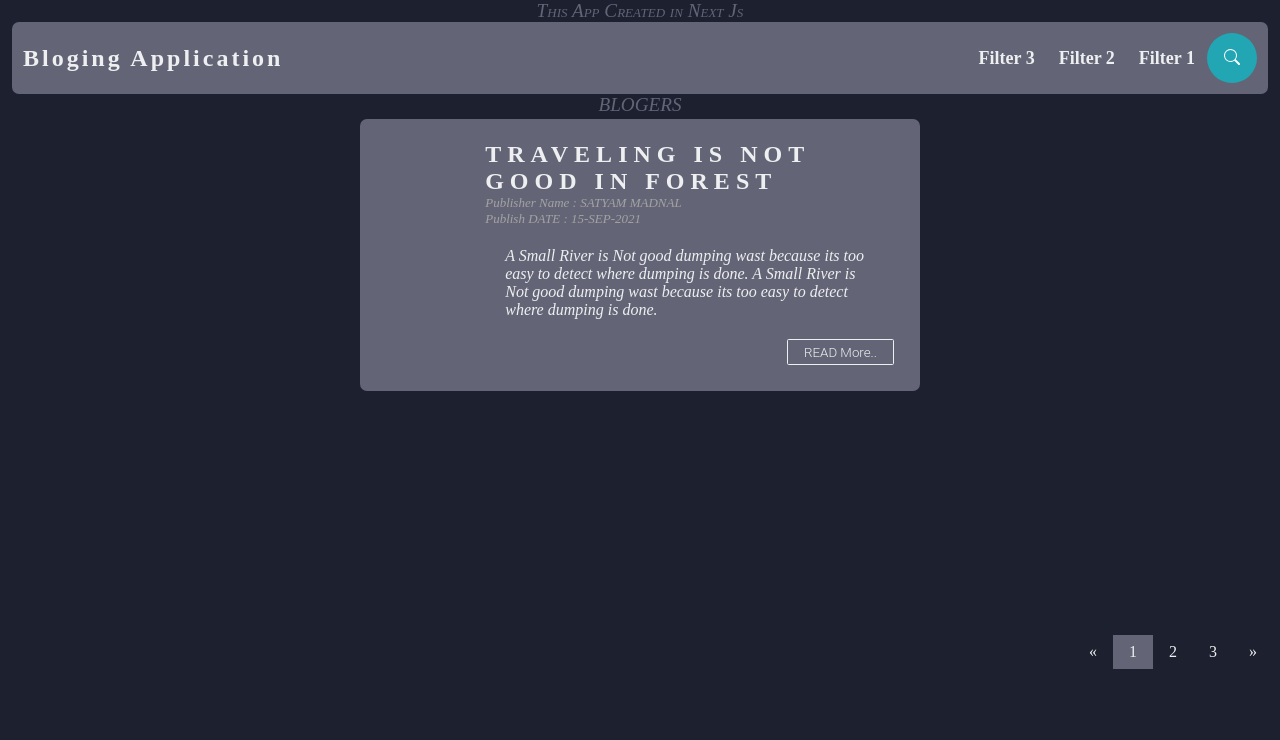
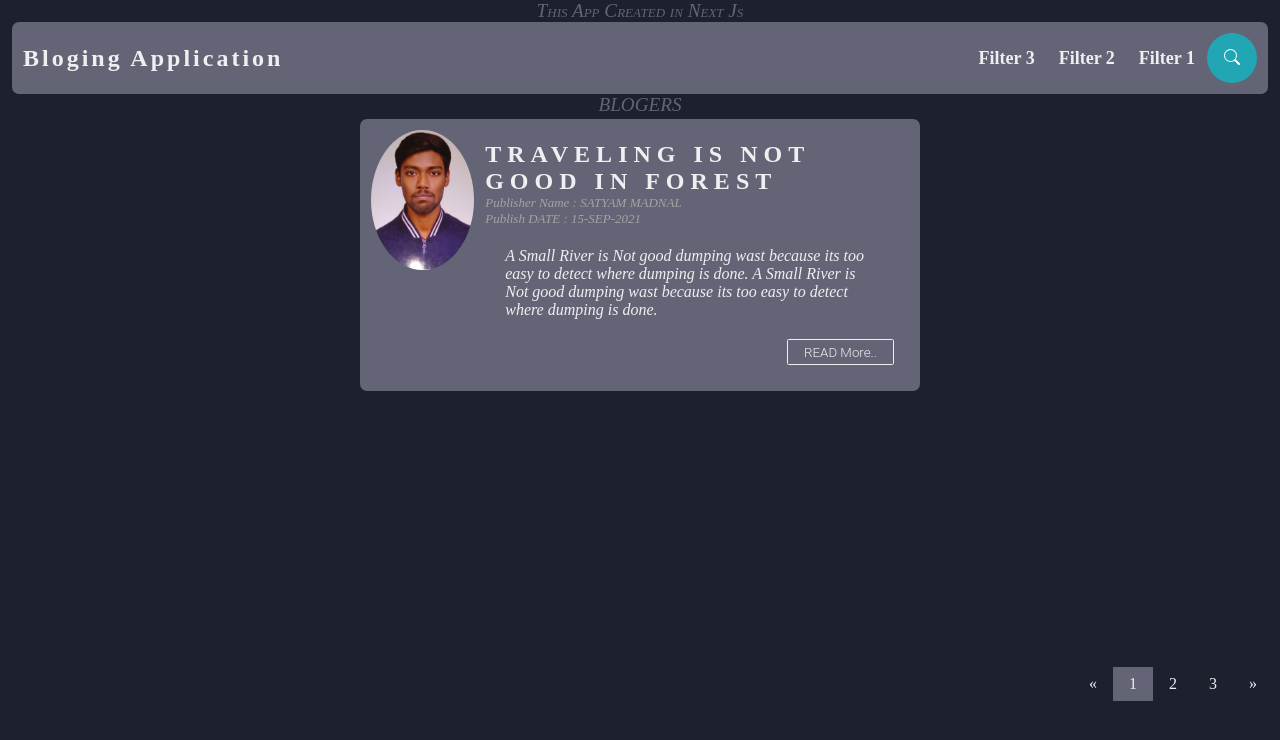
Before and after one commit to SATYAM9717069261/Next_Js, a Next.js app: page /Blogingsite in a window 1280 px wide. Shown: the top 740 px of the page. Built offline with nearby package versions, Linux system fonts and the light colour scheme.

Commit message:
"UI Build Sucessfull only funtionality is left"

```diff
--- a/pages/Blogingsite/Blogerslist.jsx
+++ b/pages/Blogingsite/Blogerslist.jsx
@@ -1,38 +1,66 @@
 import MainpageBlogerlist from "./Landpage/MainpageBlogerlist";
 import Leftnav from "./Mainpage/Leftnav/Leftnav";
 import Rightnav from "./Mainpage/Rightnav/Rightnav";
-import { useState, useEffect } from "react"
-import Link from "next/link"
-
-
+import { useState, useEffect } from "react";
+import Link from "next/link";
+import Customstyle from '../../styles/Blogerlist.module.css'
 function Blogers() {
     const [pagecontent, setpagecontent] = useState(true);
-    useEffect(() => {
-        containerData.Mainpagecontent = (<Leftnav />, <Rightnav />)
-    }, [pagecontent]);
+    // const containerData = {
+    //    Mainpagecontent: <MainpageBlogerlist changecontent={changecontent} />
+    // }
+
+    // useEffect(() => {
+    //   //  containerData.Mainpagecontent = pagecontent ? (<MainpageBlogerlist changecontent={changecontent} />) : ((<Leftnav />, <Rightnav />));
+    //     console.log("Change Detected", containerData.Mainpagecontent)
+    // }, [pagecontent]);
+
     function changecontent() {
-        setpagecontent(fasle);
+        setpagecontent(false);
     }
-    const containerData = {
-        Mainpagecontent: <MainpageBlogerlist changecontent={changecontent} />
-    }
+
     return (
-        <div className="left" style={{ flex: "1" }}>
-            <header>BLOGERS</header>
-            <div className="flex-col center blog" style={pagecontent ? (customstyle.containerHeight) : ""} >
-                {containerData.Mainpagecontent}
+        <>
+            <div className={`left ${Customstyle.flex}`}>
+                <header onClick={changecontent}>BLOGERS</header>
+                <div className={`flex-col center blog ${Customstyle.container}`}>
+                    {/* containerData.Mainpagecontent */}
+                    {pagecontent ? <MainpageBlogerlist changecontent={changecontent} /> :<Leftnav />}
+                </div>
+                <div className="pagination">
+                    <Link href="#"><a>&laquo;</a></Link>
+                    <Link href="#"><a className="selected-page">1</a></Link>
+                    <Link href="#"><a>2</a></Link>
+                    <Link href="#"><a>3</a></Link>
+                    <Link href="#"><a>&raquo;</a></Link>
+                </div>
             </div>
-            <div className="pagination">
-                <Link><a>&laquo;</a></Link>
-                <Link><a className="selected-page">1</a></Link>
-                <Link><a>2</a></Link>
-                <Link><a>3</a></Link>
-                <Link><a>&raquo;</a></Link>
-            </div>
-        </div>
+
+            {
+                pagecontent ? "" : (
+                    <div className={`right ${Customstyle.flex4}`}>
+                        <header>User Name <small>/Post Header</small></header>
+                        <div className={`blog ${Customstyle.blog}` }>
+                            <Rightnav />
+                            <Rightnav />
+                        </div>
+                        <div className="flex-row blog-date">
+                            <div className={Customstyle.info}>
+                                <span >Email:abc@gmail.com</span><br/>
+                                <span >Contect Number:120-1039-290</span>
+                            </div>
+                            <div className="pagination">
+                                <Link href="#"><a>&laquo;</a></Link>
+                                <Link href="#"><a className="selected-page">1</a></Link>
+                                <Link href="#"><a>2</a></Link>
+                                <Link href="#"><a>3</a></Link>
+                                <Link href="#"><a>&raquo;</a></Link>
+                            </div>
+
+                        </div>
+                    </div>)
+            }
+        </>
     )
 }
-const customstyle = {
-    containerHeight: { height: "34em !important" }
-}
 export default Blogers;
--- a/pages/Blogingsite/Landpage/MainpageBlogerlist.jsx
+++ b/pages/Blogingsite/Landpage/MainpageBlogerlist.jsx
@@ -1,10 +1,11 @@
 import Image from 'next/image'
+import style from '../../../styles/MainpageBlogerlist.module.css'
 import Profilepic from '../../../public/images/Profile_pic.jpeg'
-function MainpageBlogerlist(changecontent){
+function MainpageBlogerlist({changecontent}){
     return (
         <div className="flex-row box blog-container">
-                    <div style= {{flex: "1" ,textAlign: "center"}}>
-                        {/* <Image className="pic-img" src={Profilepic} alt="Bloger User Image"/> */}
+                    <div className={style.img}>
+                        <Image className="pic-img" src={Profilepic} alt="Bloger User Image"/>
                     </div>
                     <div className="flex-4">
                         <section>
@@ -16,7 +17,7 @@ function MainpageBlogerlist(changecontent){
                             <p className="blog-body">A Small River is Not good dumping wast because its too easy to detect
                                 where dumping is done. A Small River is Not good dumping wast because its too easy to detect where
                                 dumping is done.</p>
-                            <button className="blog-button" onClick={changecontent}> READ More..</button>
+                            <button className="blog-button" onClick={(changecontent)}> READ More..</button>
                         </section>
                     </div>
                 </div>
--- a/pages/Blogingsite/Mainpage/Leftnav/Leftnav.jsx
+++ b/pages/Blogingsite/Mainpage/Leftnav/Leftnav.jsx
@@ -1,4 +1,18 @@
-function Leftnav(){
-    return <h1> LEFT NAV</h1>
+import style from '../../../../styles/MainpageBlogerlist.module.css'
+function Leftnav() {
+    return (
+        <div className="flex-row box blog-container">
+            <div className="flex-4">
+                <section>
+                    <p className={`blog-header ${style.changefontheader}`}>TRAVELING IS NOT GOOD IN FOREst</p>
+                    <p className="blog-date">
+                        <span>Publisher Name : SATYAM MADNAL</span> <br />
+                        <span>Publish DATE : 15-SEP-2021 </span>
+                        <span className={style.sidemenu}>&raquo;</span>
+                    </p>
+                </section>
+            </div>
+        </div>
+    )
 }
 export default Leftnav;
--- a/pages/Blogingsite/Mainpage/Rightnav/Rightnav.jsx
+++ b/pages/Blogingsite/Mainpage/Rightnav/Rightnav.jsx
@@ -1,4 +1,26 @@
-function Rightnav(){
-    return <h1> Right nav</h1>
+import Link from "next/link";
+import style from '../../../../styles/MainpageBlogerlist.module.css'
+function Rightnav() {
+    return (
+        <div className="flex-row box blog-container blog-detail">
+            <div className={style.sidebog}>
+                {/* <img class="pic-img" src="mqdwglmv.bmp" alt=""> */}
+            </div>
+            <div className="flex-4">
+                <section>
+                    <p className="blog-header">TRAVELING IS NOT GOOD IN FOREst</p>
+                    <p className="blog-date">
+                        <span>Publisher Name : SATYAM MADNAL</span> <br />
+                        <span>Publish DATE : 15-SEP-2021 </span>
+                    </p>
+                    <p className="blog-body">Asansol is a metropolitan city in the Indian state of West Bengal. It is the second largest and most populated city of West Bengal and the 39th largest urban agglomeration in India. Asansol is the district headquarters of Paschim Bardhaman district. According to a 2010 report released by the International
+                        Asansol is a metropolitan city in the Indian state of West Bengal. It is the second largest and most populated city of West Bengal and the 39th largest urban agglomeration in India. Asansol is the district headquarters of Paschim Bardhaman district. According to a 2010 report released by the International Institute for Environment and Development, a UK-based policy research non-governmental body,
+                        Asansol was ranked 11th among Indian cities and 42nd in the world in its list of 100 fastest-growing cities.[11] Asansol is classNameed as a Y-category city for calculation of HRA (House Rent Allowance) for public servants, making it a Tier-II city.
+                        Institute for Environment and Development, a UK-based policy research non-governmental body, Asansol was ranked 11th among Indian cities and 42nd in the world in its list of 100 fastest-growing cities.[11] Asansol is classNameed as a Y-category city for calculation of HRA (House Rent Allowance) for public servants, making it a Tier-II city. </p>
+                </section>
+            </div>
+        </div>
+
+    )
 }
 export default Rightnav;
--- a/pages/Blogingsite/body.jsx
+++ b/pages/Blogingsite/body.jsx
@@ -1,7 +1,7 @@
 import Blogers from "./Blogerslist";
 function Body(){
     return(
-        <div class="flex-row" >
+        <div className="flex-row" >
             <Blogers/>
         </div>
     )
--- a/pages/Blogingsite/index.jsx
+++ b/pages/Blogingsite/index.jsx
@@ -2,7 +2,7 @@ import Body from "./body";
 function app() {
     return (
         <>
-            <header > This App Created in Next Js </header>
+            <header> This App Created in Next Js </header>
             <div className="flex-row box header">
                 <div className="center font-large-space-3" style={{flex:"auto"}}>Bloging Application</div>
                 <div className="flex-row-rev center" style={{flex:"auto"}}>
--- /dev/null
+++ b/styles/Blogerlist.module.css
@@ -0,0 +1,16 @@
+.blog{
+    height: 34em;
+}
+.flex{
+    flex:1;
+}
+.flex4{
+    flex:4;
+}
+.container{
+    height: 34em;
+}
+.info {
+    flex: 1;
+    margin: 7px;
+}
--- /dev/null
+++ b/styles/MainpageBlogerlist.module.css
@@ -0,0 +1,20 @@
+.img {
+    flex: 1;
+    text-align: "center"
+}
+
+.sidemenu {
+    float: right;
+    font-style: normal;
+    font-size: large;
+}
+
+.sidebog {
+    flex: 1;
+    text-align: center;
+}
+
+.changefontheader{
+    font-size: medium;
+    letter-spacing: normal;
+}
```
